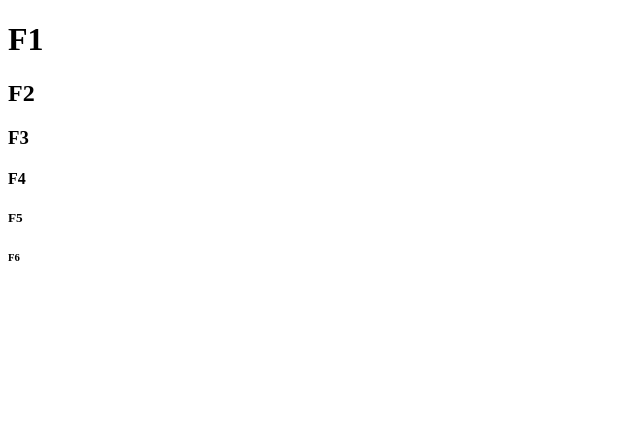
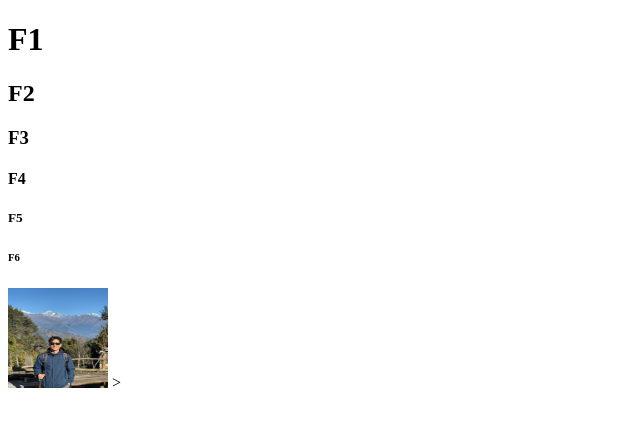
Before and after one commit to samyogpandit309-dot/web-dev, a plain HTML site: page index.html in a window 1280 px wide. Shown: the whole page, without its empty margins (0-640 px from the left). Drawn offline with Linux system fonts and the light colour scheme.

Commit message:
Add profile image to HTML page
Replace the malformed link markup with a 100×100 profile image and add `pfp.jpeg`. Remove the stray closing angle bracket from the body tag.

```diff
--- a/index.html
+++ b/index.html
@@ -12,6 +12,6 @@
     <h4>F4</h4>
     <h5>F5</h5>
     <h6>F6</h6>
-    <p1> <a href = ""https://magnitudle.com/size-it-up/geography" game </a>
-</body>
+    <img src="pfp.jpeg" height="100" width="100">
+</body>>
 </html>
```
Also changed, not shown: pfp.jpeg (added).
